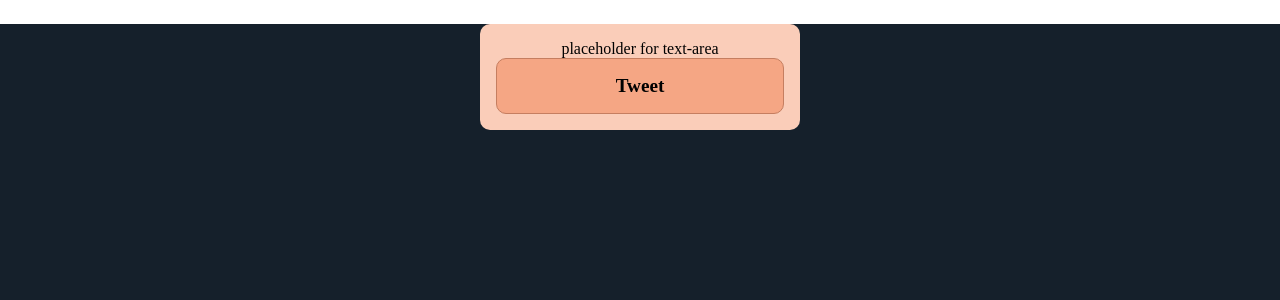
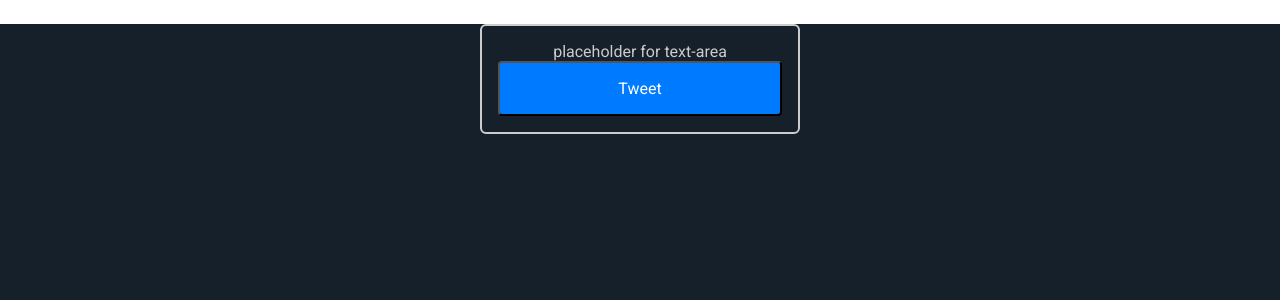
Before and after one commit to mark-itc/microblogging-ZeevGinzburg, a React (Create React App) app in the folder micro-blogghing-zeev-ginzburg/: page / in a window 1280 px wide. Shown: the top 300 px of the page. Built offline with nearby package versions, Linux system fonts and the light colour scheme.

Commit message:
basic css

```diff
--- a/micro-blogghing-zeev-ginzburg/public/index.html
+++ b/micro-blogghing-zeev-ginzburg/public/index.html
@@ -24,6 +24,10 @@
       work correctly both with client-side routing and a non-root public URL.
       Learn how to configure a non-root public URL by running `npm run build`.
     -->
+    <link rel="preconnect" href="https://fonts.googleapis.com">
+<link rel="preconnect" href="https://fonts.gstatic.com" crossorigin>
+<link href="https://fonts.googleapis.com/css2?family=Roboto&display=swap" rel="stylesheet">
+
     <title>My Micro Blogging App</title>
   </head>
   <body>
--- a/micro-blogghing-zeev-ginzburg/src/App.css
+++ b/micro-blogghing-zeev-ginzburg/src/App.css
@@ -5,7 +5,7 @@
 }
 
 .App-header {
-  background-color: #282c34;
+  background-color: inherit;
   min-height: 100vh;
   display: flex;
   flex-direction: column;
@@ -13,4 +13,5 @@
   justify-content: center;
   font-size: calc(10px + 2vmin);
   color: white;
+  font-family: "Roboto", sans-serif;
 }
--- a/micro-blogghing-zeev-ginzburg/src/components/buttons.css
+++ b/micro-blogghing-zeev-ginzburg/src/components/buttons.css
@@ -4,13 +4,17 @@
     padding: 0;
 }
 button.add-button {
-    font-size: 1.2rem;
+    /* position: absolute;
+    width: 68px;
+    height: 34px;
+    left: 889px;
+    top: 131px; */
+    font-size: 16px;
     padding: 1rem 1.5rem;
-    font-family:'Marhey', cursive;
-    font-weight: bolder;
-    border-radius: 10px;
-    background-color: #f5a684;
-    border: 1px solid #c57e60;
-    ;
+    font-weight: 400;
+    background: #007BFF;
+    border-radius: 4px;
+    font-family: 'Roboto', sans-serif;
+    color: #ffffff;
 
 }
--- a/micro-blogghing-zeev-ginzburg/src/components/form.css
+++ b/micro-blogghing-zeev-ginzburg/src/components/form.css
@@ -5,15 +5,18 @@
 }
 
 .main-form {
-    background-color: #facdb9;
+    background-color: inherit;
     display: flex;
     flex-direction: column;
     margin: auto;
     margin-top: 1.5rem;
     padding: 1rem;
     width: 25%;
-    font-family:'Poppins';
-    border-radius: 10px;
+    border: 2px solid #CCCCCC;
+    border-radius: 6px;
+    font-family: 'Roboto', sans-serif;
+    color: #CCCCCC;
+    font-size: 16px;
 
 
 }
--- a/micro-blogghing-zeev-ginzburg/src/components/notes.css
+++ b/micro-blogghing-zeev-ginzburg/src/components/notes.css
@@ -4,27 +4,28 @@
     padding: 0;
 }
 .note-div {
+    position: absolute;
+    left: 367px;
     display: flex;
-    flex-direction: row;
+    flex-direction: column;
     flex-wrap: wrap;
     padding: auto;
     /* align-items: left; */
     justify-content: left;
+    font-family: 'Roboto', sans-serif;
+    font-weight: 400;
+
 
 
 }
 .note-card {
     margin: 2rem;
-    width: 240px;
-    height: 180px;
+    width: 600px;
     padding: 0;
     display: flex;
     flex-direction: column;
-    border-radius: 10px;
-    font-family:'Poppins';
-    background-color: #f8d4c4;
-    border: 1px solid #dfa890;
-    box-shadow: 7px 7px 15px 0.1px #906552;
+    border-radius: 6px;
+    background-color: #343A40;
 }
 
 .note-card .header {
@@ -34,21 +35,25 @@
     margin: 0;
 
 }
-.note-card .header button{
+/* .note-card .header button{
     padding: 0 0.6rem;
     margin: 0 .2rem;
     font-size: 1.5rem;
     font-weight: bolder;
     border: none;
     background-color: #f8d4c4;
-    font-family: 'Permanent Marker', cursive;
-}
+} */
 
 .note-card .card-content {
+    color: #ffffff;
     padding: 1rem;
+    font-size: 14px;
 }
 .note-card h2 {
+    font-size: 14px;
     padding-top: 0.5rem;
     padding-left: 0.8rem;
-    font-family:'Marhey', cursive;
+    color: #6C757D;
+    font-weight: 400;
+
 }
--- a/micro-blogghing-zeev-ginzburg/src/components/notes.jsx
+++ b/micro-blogghing-zeev-ginzburg/src/components/notes.jsx
@@ -27,12 +27,12 @@
                 <div className="note-card" onClick={() => { openNote(note) }}>
                     <div className="header">
                         <h2>{note.title}</h2>
-                        <button onClick={(event) => {
+                        {/* <button onClick={(event) => {
                             event.stopPropagation();
                             deleteNote(note);
                         }}>
                             x
-                        </button>
+                        </button> */}
                     </div>
                     <div className="card-content">
                         <p>{note.text}</p>
--- a/micro-blogghing-zeev-ginzburg/src/index.css
+++ b/micro-blogghing-zeev-ginzburg/src/index.css
@@ -1,8 +1,6 @@
 body {
   margin: 0;
-  font-family: -apple-system, BlinkMacSystemFont, 'Segoe UI', 'Roboto', 'Oxygen',
-    'Ubuntu', 'Cantarell', 'Fira Sans', 'Droid Sans', 'Helvetica Neue',
-    sans-serif;
+  font-family: 'Roboto', sans-serif;
   -webkit-font-smoothing: antialiased;
   -moz-osx-font-smoothing: grayscale;
 }
```
